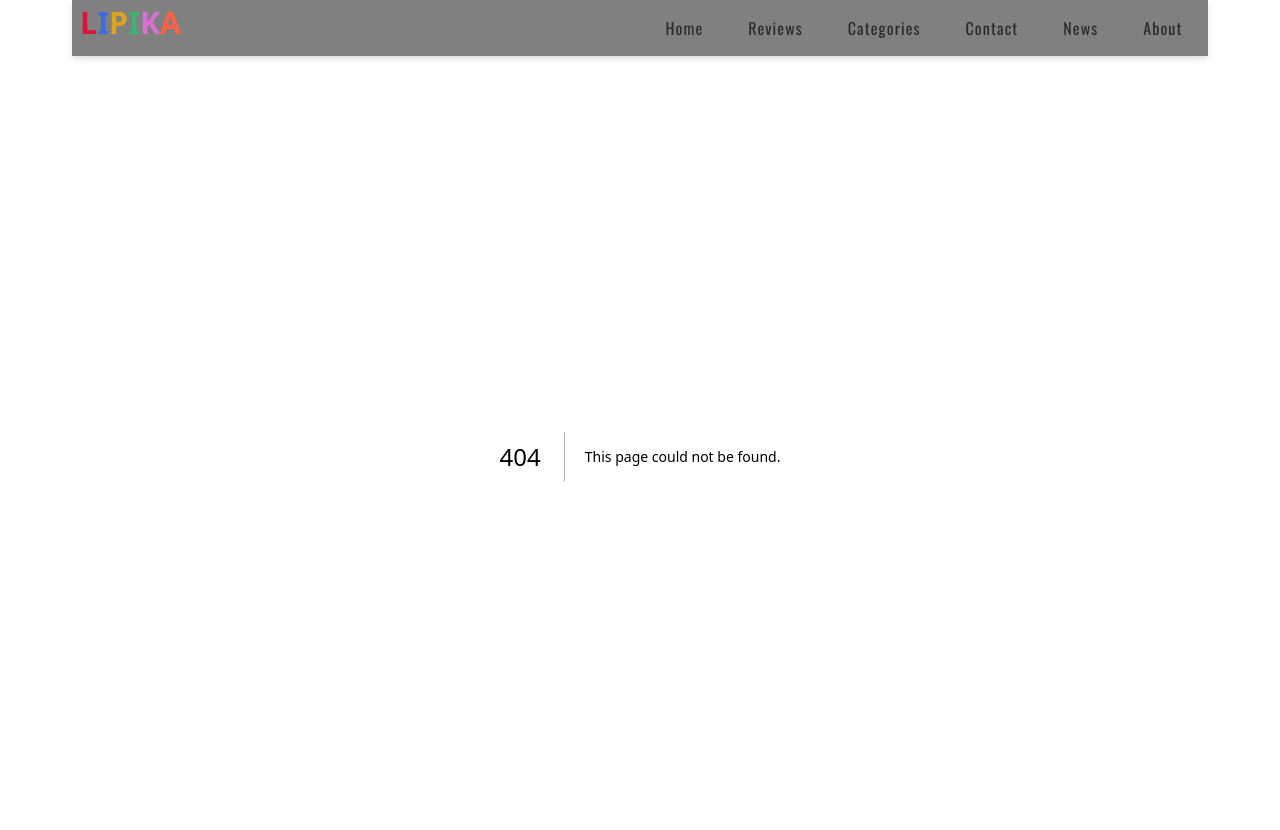
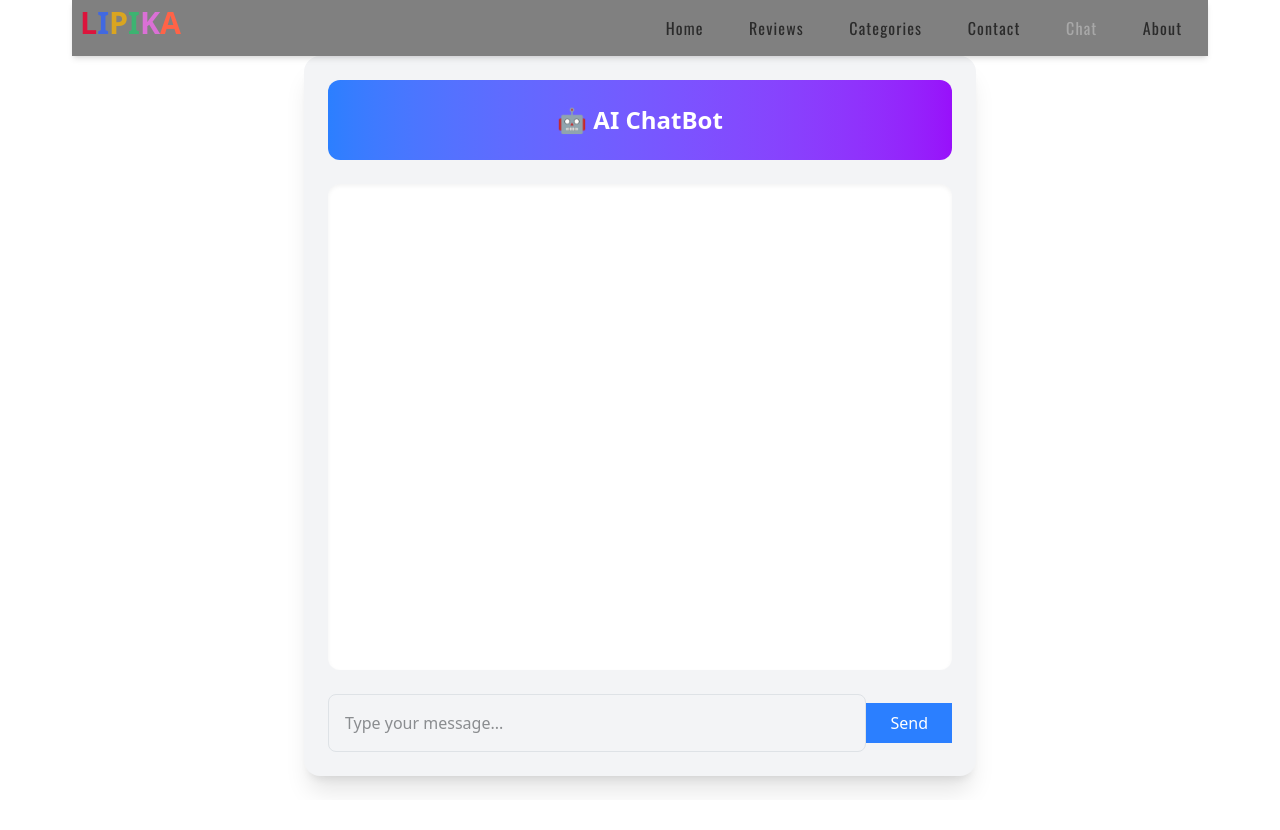
Before and after one commit to AvijitBiswasAvhik/my-app, a Next.js app: page /chat in a window 1280 px wide. Before the commit this address had no page. Shown: the top 830 px of the page. After the commit the page ends 800 px from the top, so only its background shows below. Built offline with nearby package versions, Linux system fonts and the light colour scheme.

Commit message:
add geminni ai chat boat

```diff
--- /dev/null
+++ b/src/app/ContextProvider.js
@@ -0,0 +1,13 @@
+"use client";
+import { createContext,useState } from 'react';
+
+const MyContext = createContext();
+
+export default function ContextProvider({children}) {
+
+  return (
+    <MyContext.Provider value={{}}>
+      {children}
+    </MyContext.Provider>
+  )
+}
--- /dev/null
+++ b/src/app/chat/component/loader.js
@@ -0,0 +1,33 @@
+import React from "react";
+
+export default function Loader() {
+  return (
+    <div
+      id="main-loading"
+      style={{}}
+      className="bg-black h-screen flex justify-center items-center"
+    >
+      <svg
+        stroke="currentColor"
+        fill="none"
+        strokeWidth="2"
+        viewBox="0 0 24 24"
+        strokeLinecap="round"
+        strokeLinejoin="round"
+        className="animate-spin text-center icon"
+        height="3em"
+        width="3em"
+        xmlns="http://www.w3.org/2000/svg"
+      >
+        <line x1="12" y1="2" x2="12" y2="6"></line>
+        <line x1="12" y1="18" x2="12" y2="22"></line>
+        <line x1="4.93" y1="4.93" x2="7.76" y2="7.76"></line>
+        <line x1="16.24" y1="16.24" x2="19.07" y2="19.07"></line>
+        <line x1="2" y1="12" x2="6" y2="12"></line>
+        <line x1="18" y1="12" x2="22" y2="12"></line>
+        <line x1="4.93" y1="19.07" x2="7.76" y2="16.24"></line>
+        <line x1="16.24" y1="7.76" x2="19.07" y2="4.93"></line>
+      </svg>
+    </div>
+  );
+}
--- /dev/null
+++ b/src/app/chat/page.js
@@ -0,0 +1,152 @@
+"use client";
+import { useState, useRef, useEffect } from "react";
+import Loader from "./component/loader";
+export default function ChatBot() {
+  const [messages, setMessages] = useState([]);
+  const [input, setInput] = useState("");
+  const [isDisabled, setIsDisabled] = useState(false);
+  const [isLoading, setIsLoading] = useState(false);
+  const shouldFetchRef = useRef(false);
+  const chatRef = useRef(null);
+
+  const handleSend = () => {
+    if (!input.trim()) return;
+
+    // Mark that fetch should happen
+    shouldFetchRef.current = true;
+
+    setMessages((prev) => [
+      ...prev,
+      { role: "user", parts: [{ text: input }] },
+    ]);
+
+    setInput("");
+  };
+
+  useEffect(() => {
+    if (!shouldFetchRef.current || messages.length === 0) return;
+
+    const lastMessage = messages[messages.length - 1];
+    if (lastMessage.role !== "user") return;
+
+    const apiKey = "AIzaSyCysboseeTzjvMGXVVeKTMg2-yh3WmNV3A"; // Replace with your actual key
+
+    fetch(
+      "https://generativelanguage.googleapis.com/v1beta/models/gemini-2.0-flash:generateContent",
+      {
+        method: "POST",
+        headers: {
+          "Content-Type": "application/json",
+          "X-goog-api-key": apiKey,
+        },
+        body: JSON.stringify({
+          contents: messages,
+        }),
+      }
+    )
+      .then((response) => {
+        if (!response.ok) throw new Error(`HTTP error ${response.status}`);
+        return response.json();
+      })
+      .then((data) => {
+        const modelText =
+          data?.candidates?.[0]?.content?.parts?.[0]?.text || "";
+
+        setMessages((prev) => [
+          ...prev,
+          {
+            role: "model",
+            parts: [{ text: modelText }],
+          },
+        ]);
+
+        shouldFetchRef.current = false; // ✅ Prevent loop
+      })
+      .catch((error) => {
+        console.error("Error calling Gemini API:", error);
+        shouldFetchRef.current = false;
+      });
+  }, [messages]);
+
+  useEffect(() => {
+    chatRef.current?.scrollIntoView({ behavior: "smooth" });
+  }, [messages]);
+  console.log(messages);
+  return (
+    <div className="w-full max-w-2xl mx-auto p-4 h-[90vh] flex flex-col bg-gray-100 rounded-2xl shadow-xl">
+      {/* Header */}
+      <div className="text-2xl font-semibold text-center py-4 text-white bg-gradient-to-r from-blue-500 to-purple-600 rounded-xl mb-4">
+        🤖 AI ChatBot
+      </div>
+
+      {/* Chat Window */}
+      <div className="flex-1 overflow-y-auto space-y-4 p-4 bg-white rounded-xl shadow-inner">
+        {isLoading && (
+          <div className={`flex justify-start`}>
+            <div
+              className={`max-w-xs px-4 py-2 rounded-lg text-sm bg-gray-200 text-gray-800 rounded-bl-none
+                }`}
+            >
+              <Loader />
+            </div>
+          </div>
+        )}
+        {messages
+          .filter((msg) => {
+            if (!msg.parts[0].text.length) return false; // exclude empty text
+            if (msg.role === "system") return false; // exclude system messages
+            return true;
+          })
+          .map((msg, index) => {
+            const isUser = msg.role === "user";
+
+            return (
+              <div
+                key={index}
+                className={`flex ${isUser ? "justify-end" : "justify-start"}`}
+              >
+                <div
+                  className={`max-w-xs px-4 py-2 rounded-lg text-sm ${
+                    isUser
+                      ? "bg-blue-500 text-white rounded-br-none"
+                      : "bg-gray-200 text-gray-800 rounded-bl-none"
+                  }`}
+                >
+                  {msg.parts.map((part, idx) => (
+                    <p key={idx} className="whitespace-pre-wrap">
+                      {part.text}
+                    </p>
+                  ))}
+                </div>
+              </div>
+            );
+          })}
+
+        <div ref={chatRef} />
+      </div>
+
+      {/* Input */}
+      <div className="mt-4 flex items-center space-x-2">
+        <input
+          type="text"
+          className="flex-1 p-3 rounded-lg border border-gray-300 focus:outline-none focus:ring-2 focus:ring-blue-400"
+          placeholder="Type your message..."
+          value={input}
+          onChange={(e) => setInput(e.target.value)}
+          onKeyDown={(e) => e.key === "Enter" && handleSend()}
+        />
+        <button
+          onClick={handleSend}
+          disabled={input.length < 1 && isDisabled}
+          className={`${
+            isDisabled
+              ? "bg-gray-400 cursor-not-allowed"
+              : "bg-blue-500 hover:bg-blue-600"
+          } bg-blue-500 hover:bg-blue-600 text-white px-4 py-2 rounded-lg font-medium`}
+        >
+          Send
+        </button>
+      </div>
+    </div>
+  );
+}
--- a/src/app/layout.js
+++ b/src/app/layout.js
@@ -2,6 +2,7 @@ import { Geist, Geist_Mono } from "next/font/google";
 import "./globals.css";
 import Header from "@/components/header.js";
 import AppLoader from "@/components/AppLoader";
+import ContextProvider from "./ContextProvider";
 
 const geistSans = Geist({
   variable: "--font-geist-sans",
@@ -27,8 +28,9 @@ export default function RootLayout({ children }) {
         <div className="header-container sm:mx-3 md:mx-8 lg:mx-15 xl:mx-18">
           <AppLoader>
             <Header />
-
-            <main id="main-tag">{children}</main>
+            <ContextProvider>
+              <main id="main-tag">{children}</main>
+            </ContextProvider>
           </AppLoader>
         </div>
       </body>
--- a/src/components/header.css
+++ b/src/components/header.css
@@ -1,5 +1,4 @@
 @import url("https://fonts.googleapis.com/css2?family=Oswald&display=swap");
-
 
 .header-logo {
   font-size: 1.9rem;
@@ -25,12 +24,17 @@
   font: 400 16px/35px "Oswald", Arimo, Arial;
   margin: auto;
 }
-.header-menu li a {
-  color: rgb(43, 43, 43);
+.header-menu li a{
+  color: #2b2b2b;
   text-decoration: none;
   letter-spacing: 0.07em;
+}
 
-}
-.header-menu li a:hover{
+.header-menu li a:hover {
   color: #a8a8a8;
 }
+.header-active-link {
+  color: #a8a8a8 !important;
+  text-decoration: none;
+  letter-spacing: 0.07em;
+}
--- a/src/components/header.js
+++ b/src/components/header.js
@@ -1,7 +1,8 @@
 "use client";
-import React, { useState } from "react";
+import React, { useState, useEffect, useRef } from "react";
 import { Geist, Geist_Mono } from "next/font/google";
 import Link from "next/link";
+import { usePathname } from "next/navigation";
 import "./header.css";
 import "bootstrap/dist/css/bootstrap.min.css";
 
@@ -15,6 +16,19 @@ const geistMono = Geist_Mono({
 });
 export default function Header() {
   let [showMeenu, setShowMenu] = useState();
+  let [pathname, setPathname] = useState({ path: usePathname() });
+  const pathnames = usePathname();
+  const boxRef = useRef();
+  let menu = ["/", "/reviews", "/categories", "/contact", "/chat", "/about"];
+  useEffect(() => {
+    setPathname({ name: pathnames });
+    const postData = {
+      text: "Explain how AI works in a few words",
+    };
+
+  }, []);
+  //AIzaSyCysboseeTzjvMGXVVeKTMg2-yh3WmNV3A
+  console.log(pathname);
   return (
     <header id="header-main" className="sticky top-0 shadow-md">
       <div className="grid grid-cols-10 lg:grid-cols-2 header-container-row items-center box-border">
@@ -47,7 +61,7 @@ export default function Header() {
               e.stopPropagation();
               const menu = document.getElementById("navigation-menu");
               menu.classList.toggle("hidden");
-              menu.classList.toggle("h-[35px]");
+              //menu.classList.toggle("h-[35px]");
             }}
           >
             <path
@@ -63,25 +77,27 @@ export default function Header() {
             className="header-nav hidden sm:block"
             id="navigation-menu"
           >
+
             <ul className="header-menu">
-              <li>
-                <Link href="/">Home</Link>
-              </li>
-              <li>
-                <Link href="/reviews">Reviews</Link>
-              </li>
-              <li>
-                <Link href="/categories">Categories</Link>
-              </li>
-              <li>
-                <Link href="/contact">Contact</Link>
-              </li>
-              <li>
-                <Link href="/news">News</Link>
-              </li>
-              <li>
-                <Link href="/about">About</Link>
-              </li>
+              {menu.map((item) => {
+                let color = item == pathnames ? "header-active-link" : "";
+                return (
+                  <li key={item + "header-menu"}>
+                    <Link
+                      href={item}
+                      ref={boxRef}
+                      onClick={(e) => {
+                        e.stopPropagation();
+
+                        setPathname({ name: item });
+                      }}
+                      className={color + " capitalize"}
+                    >
+                      {item == "/" ? "home" : item.substring(1)}
+                    </Link>
+                  </li>
+                );
+              })}
             </ul>
           </nav>
         </div>
```
